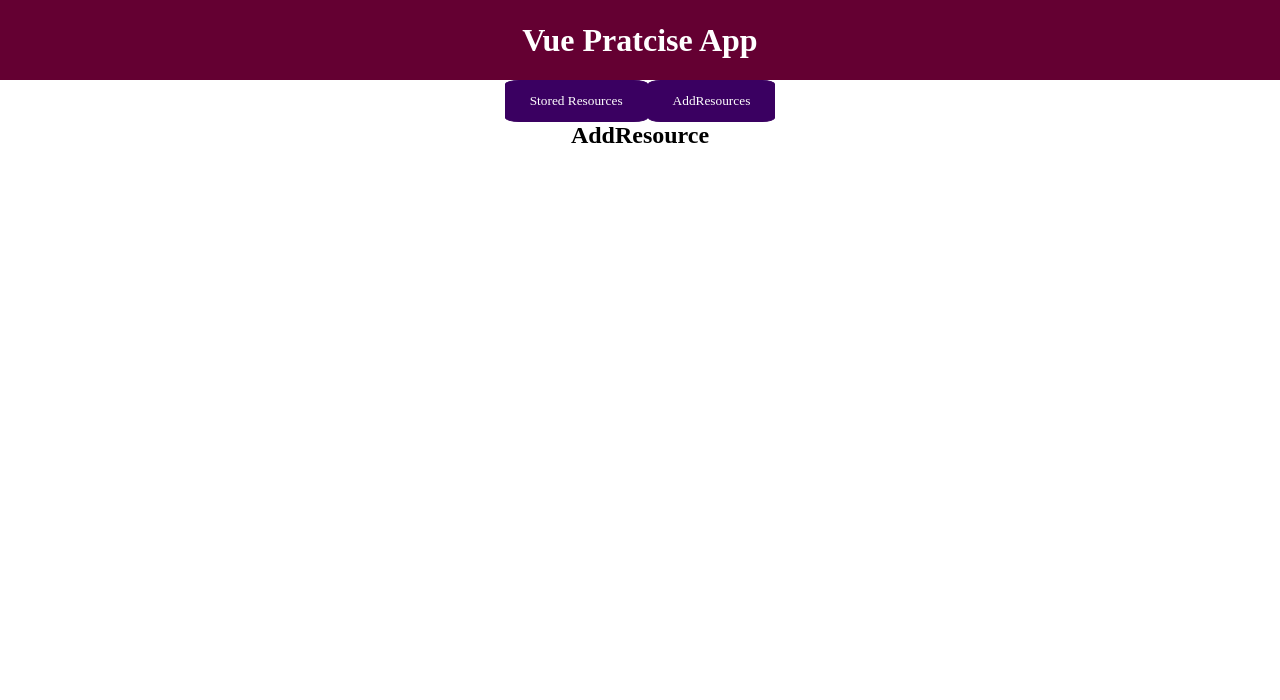
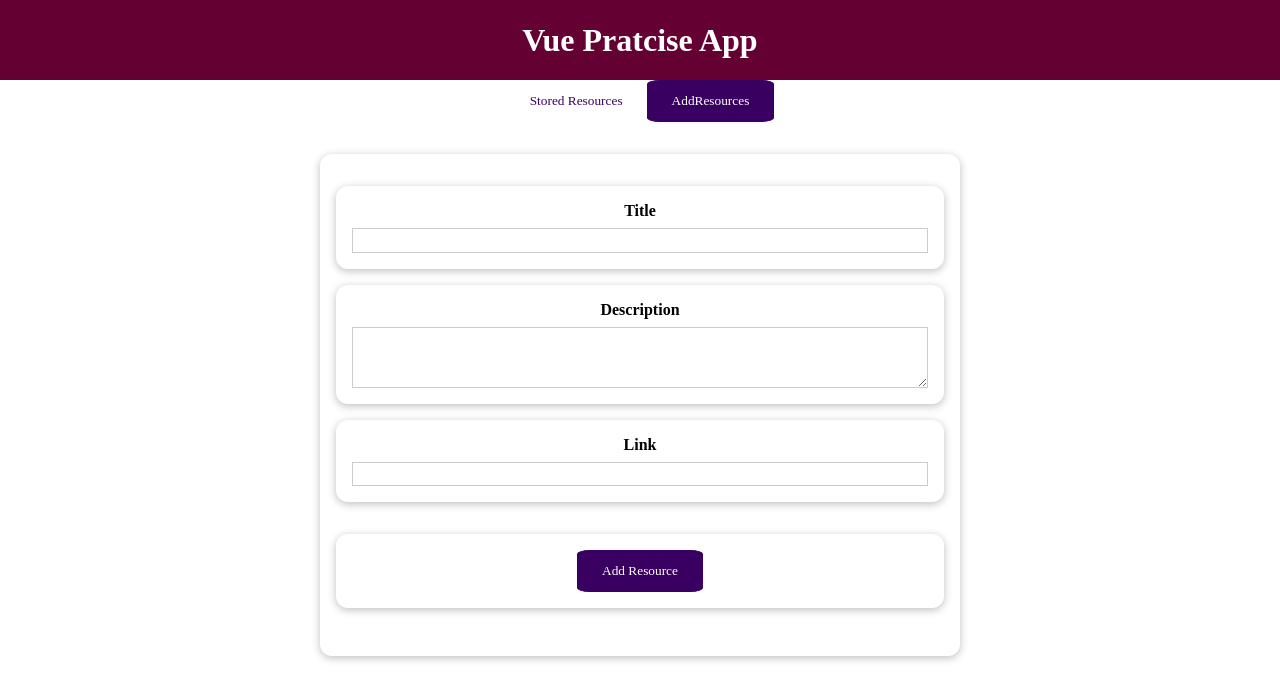
Before and after one commit to N1Anoobis/Voice-Assistant-App, a Vue app: page /#/ in a window 1280 px wide. Both pictures are taken after a click on the button "AddResources". Shown: the top 700 px of the page. Built offline with nearby package versions, Linux system fonts and the light colour scheme.

Commit message:
Add modal using slots and emit to serve it

```diff
--- a/src/App.vue
+++ b/src/App.vue
@@ -1,7 +1,6 @@
 <template>
   <div>
     <TheHeader title="Vue Pratcise App" />
-    <!-- <StoredRecorces :resources="storedResources" /> -->
     <TheResourses />
   </div>
 </template>
--- a/src/components/AddRecource.vue
+++ b/src/components/AddRecource.vue
@@ -1,14 +1,107 @@
 <template>
-  <h2>AddResource</h2>
+  <div>
+    <BaseDialog v-if="isInvalid" title="Invalid Input" @close="confirmError">
+      <template #default>
+        <p>some of inputs values are invalid</p>
+        <p>please check all inputs</p>
+      </template>
+      <template #actions>
+        <BaseButton @click.native="confirmError">Okay</BaseButton>
+      </template>
+    </BaseDialog>
+    <BaseCard>
+      <form @submit.prevent="submitData">
+        <div class="form-control">
+          <label for="title">Title</label>
+          <input id="title" name="title" type="text" v-model="titleInput" />
+        </div>
+        <div class="form-control">
+          <label for="description">Description</label>
+          <textarea
+            name="description"
+            id="description"
+            rows="3"
+            v-model="descInput"
+          ></textarea>
+        </div>
+        <div class="form-control">
+          <label for="link">Link</label>
+          <input id="link" name="link" type="url" v-model="linkInput" />
+        </div>
+        <div>
+          <BaseButton type="submit">Add Resource</BaseButton>
+        </div>
+      </form>
+    </BaseCard>
+  </div>
 </template>
 
 <script lang="ts">
-import { Component, Vue } from "vue-property-decorator";
-// import ResourceItem from "./ResourceItem.vue";
-@Component
+import { Component, Vue, Inject } from "vue-property-decorator";
+import BaseCard from "./UI/BaseCard.vue";
+import BaseButton from "./UI/BaseButton.vue";
+import BaseDialog from "./UI/BaseDialog.vue";
+
+@Component({
+  components: {
+    BaseCard,
+    BaseButton,
+    BaseDialog,
+  },
+})
 export default class AddResource extends Vue {
-  //   @Prop() resources: object;
+  titleInput = "";
+  descInput = "";
+  linkInput = "";
+  isInvalid = false;
+  @Inject() addNewRes: Function;
+
+  submitData() {
+    const enteredTitle = this.titleInput;
+    const enteredDesc = this.descInput;
+    const enteredLink = this.linkInput;
+
+    if (
+      enteredTitle.trim() === "" ||
+      enteredDesc.trim() === "" ||
+      enteredLink.trim() === ""
+    ) {
+      this.isInvalid = true;
+      return;
+    }
+
+    this.addNewRes(enteredTitle, enteredDesc, enteredLink);
+  }
+  confirmError() {
+    this.isInvalid = !this.isInvalid;
+  }
 }
 </script>
 
-<style scoped></style>
+<style scoped>
+label {
+  font-weight: bold;
+  display: block;
+  margin-bottom: 0.5rem;
+}
+
+input,
+textarea {
+  display: block;
+  width: 100%;
+  font: inherit;
+  padding: 0.15rem;
+  border: 1px solid #ccc;
+}
+
+input:focus,
+textarea:focus {
+  outline: none;
+  border-color: #3a0061;
+  background-color: #f7ebff;
+}
+
+.form-control {
+  margin: 1rem 0;
+}
+</style>
--- a/src/components/TheResource.vue
+++ b/src/components/TheResource.vue
@@ -1,12 +1,18 @@
 <template>
   <section class="section">
-    <BaseButton @click.native="setSelectedTab('stored-resources')"
+    <BaseButton
+      @click.native="setSelectedTab('stored-resources')"
+      :mode="storedResButton"
       >Stored Resources</BaseButton
     >
-    <BaseButton @click.native="setSelectedTab('add-resource')"
+    <BaseButton
+      @click.native="setSelectedTab('add-resource')"
+      :mode="addResButton"
       >AddResources</BaseButton
     >
-    <component :is="selectedTab"></component>
+    <keep-alive>
+      <component :is="selectedTab"></component>
+    </keep-alive>
   </section>
 </template>
 
@@ -42,11 +48,31 @@ export default class TheResources extends Vue {
   ];
 
   @Provide("resources") resources: object[] = this.storedResources;
+  @Provide("addNewRes") addNewRes: Function = this.addResource;
 
   selectedTab = "stored-resources";
 
   setSelectedTab(tab) {
     this.selectedTab = tab;
+  }
+
+  get storedResButton() {
+    return this.selectedTab === "stored-resources" ? null : "flat";
+  }
+
+  get addResButton() {
+    return this.selectedTab === "add-resource" ? null : "flat";
+  }
+
+  addResource(title, description, url) {
+    const newResources = {
+      id: new Date().toISOString(),
+      title,
+      description,
+      url,
+    };
+    this.storedResources.unshift(newResources);
+    this.selectedTab = "stored-resources";
   }
 }
 </script>
--- /dev/null
+++ b/src/components/UI/BaseDialog.vue
@@ -0,0 +1,90 @@
+<template>
+  <div @click="$emit('close')">
+    <dialog open>
+      <header>
+        <slot name="header">
+          <h2>{{ title }}</h2>
+        </slot>
+      </header>
+      <section>
+        <slot> </slot>
+      </section>
+      <menu>
+        <slot name="actions">
+          <BaseButton @click="$emit('close')" />
+        </slot>
+      </menu>
+    </dialog>
+  </div>
+</template>
+
+<script lang="ts">
+import { Component, Vue, Prop, Emit } from "vue-property-decorator";
+import BaseButton from "./BaseButton.vue";
+
+@Component({
+  components: {
+    BaseButton,
+  },
+})
+export default class BaseDialog extends Vue {
+  @Prop() title?: string;
+}
+
+Emit("close");
+</script>
+
+<style scoped>
+div {
+  position: fixed;
+  top: 0;
+  left: 0;
+  height: 100vh;
+  width: 100%;
+  background-color: rgba(0, 0, 0, 0.75);
+  z-index: 10;
+}
+
+dialog {
+  position: fixed;
+  top: 20vh;
+  left: 10%;
+  width: 80%;
+  z-index: 100;
+  border-radius: 12px;
+  border: none;
+  box-shadow: 0 2px 8px rgba(0, 0, 0, 0.26);
+  padding: 0;
+  margin: 0;
+  overflow: hidden;
+}
+
+header {
+  background-color: #3a0061;
+  color: white;
+  width: 100%;
+  padding: 1rem;
+}
+
+header h2 {
+  margin: 0;
+}
+
+section {
+  padding: 1rem;
+}
+
+menu {
+  padding: 1rem;
+  display: flex;
+  justify-content: flex-end;
+  margin: 0;
+}
+
+@media (min-width: 768px) {
+  dialog {
+    left: calc(50% - 20rem);
+    width: 40rem;
+  }
+}
+</style>
```
